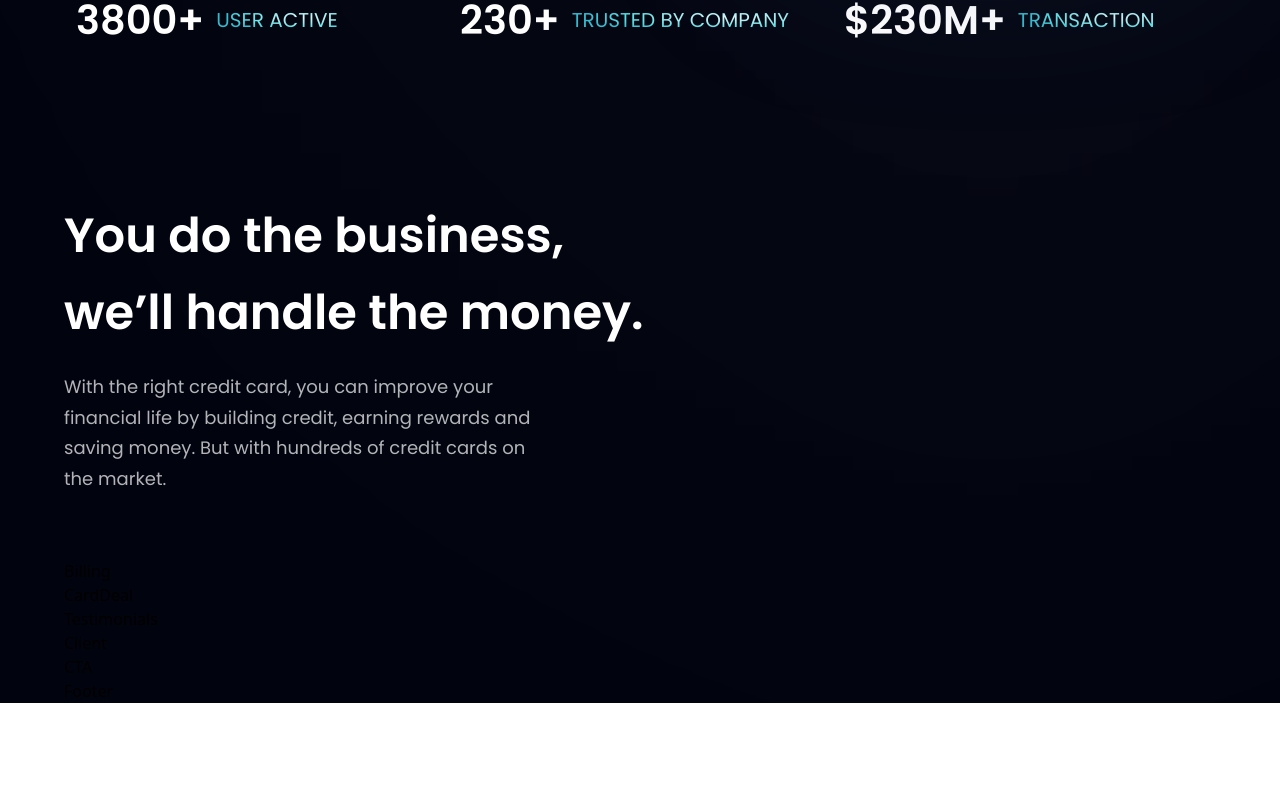
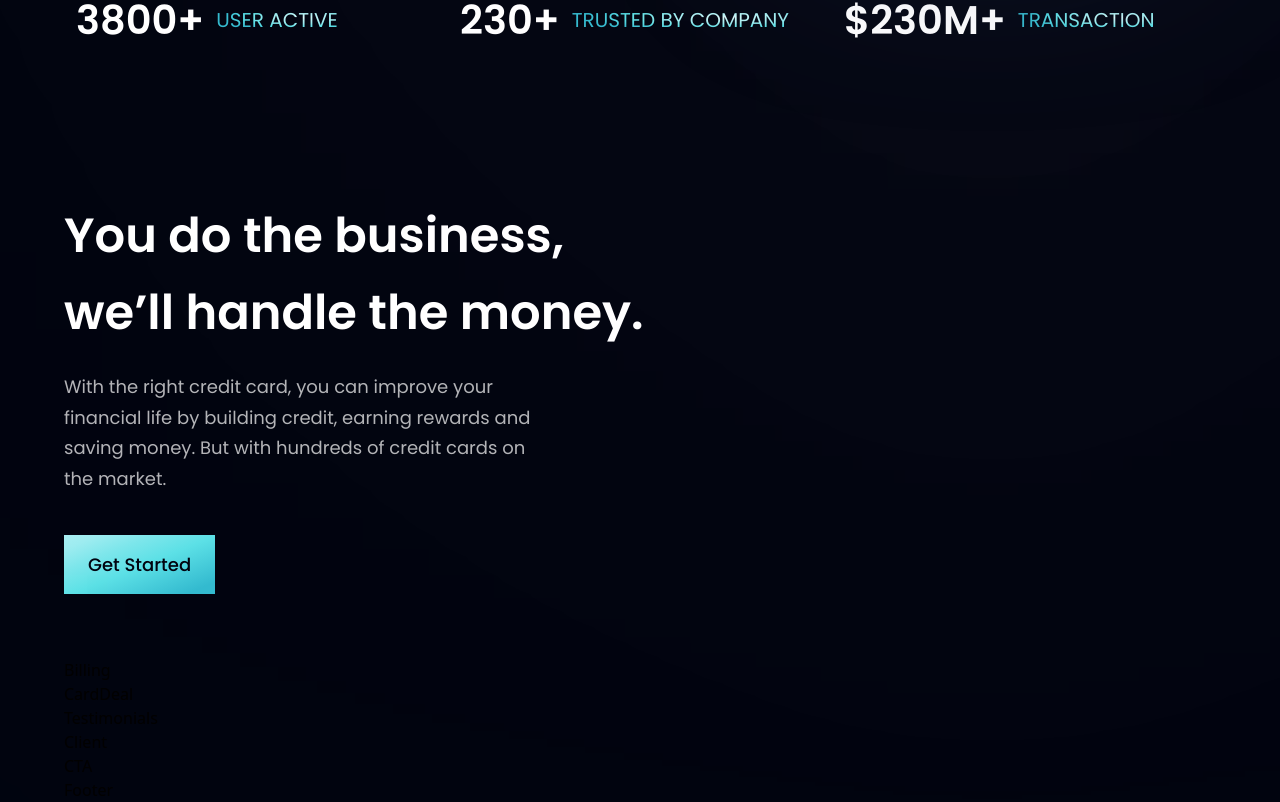
Before and after one commit to ricardovaltierra/bank_template_app, a React (Vite) app: page / in a window 1280 px wide. Shown: the part 801-1603 px from the top of the page. Before the commit the page ends 1504 px from the top, so only its background shows below. Built offline with nearby package versions, Linux system fonts and the light colour scheme.

Commit message:
Fill out button component with styles props and classes

```diff
--- a/src/components/Business.jsx
+++ b/src/components/Business.jsx
@@ -12,6 +12,8 @@
         With the right credit card, you can improve your financial life by building credit,
         earning rewards and saving money. But with hundreds of credit cards on the market.
       </p>
+
+      <Button styles="mt-10" />
     </div>
   </section>
 )
--- a/src/components/Button.jsx
+++ b/src/components/Button.jsx
@@ -1,10 +1,10 @@
 import React from 'react'
 
-const Button = () => {
+const Button = ({ styles }) => {
   return (
-    <div>
-      Button
-    </div>
+    <button type='button' className={`py-4 px-6 bg-blue-gradient font-poppins font-medium text-[18px] text-primary outline-none ${styles}`}>
+      Get Started
+    </button>
   )
 }
 
```
